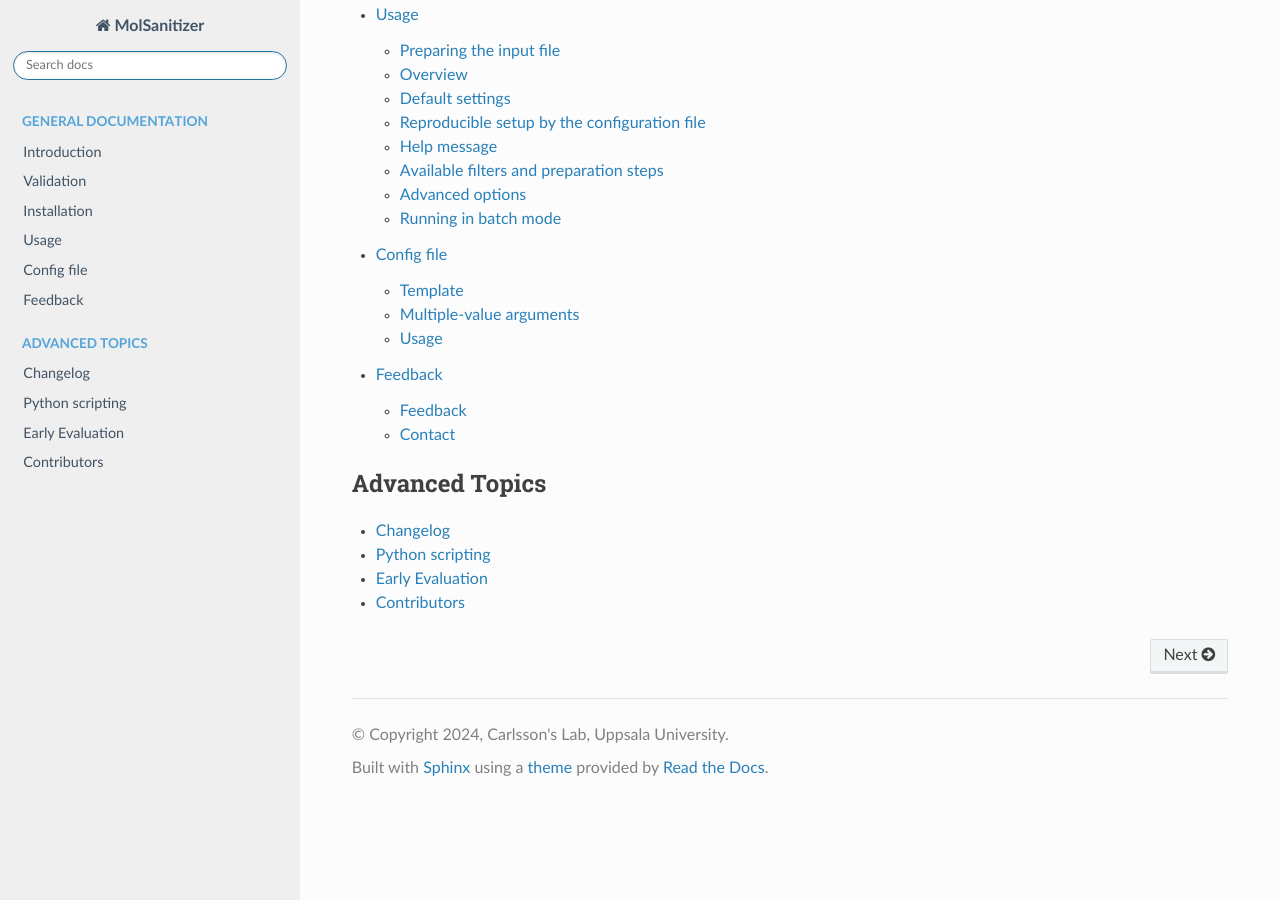
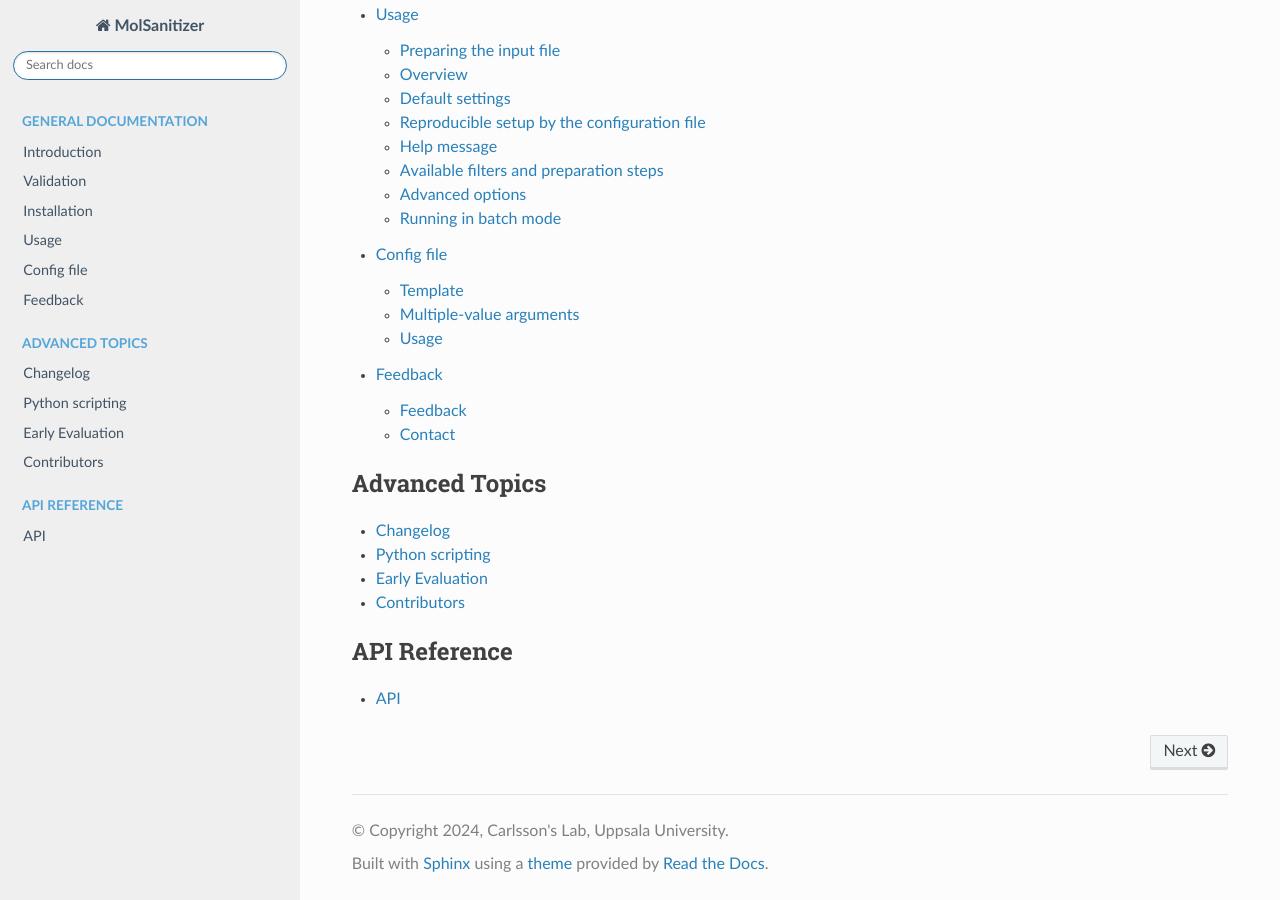
Before and after one commit to Carlssonlab/MolSanitizer, a Sphinx documentation site: the page built from docs/source/index.rst, in a window 1280 px wide and 900 px high, scrolled down 1037 px. Built offline with Sphinx 7.4.7 and the Read the Docs theme 3.1.0, drawn with Linux system fonts in a browser that asks for light colours.

Commit message:
Added API references to important classes

```diff
--- a/docs/source/index.rst
+++ b/docs/source/index.rst
@@ -36,3 +36,9 @@ Contents
    python
    evaluation
    contributors
+
+.. toctree::
+   :maxdepth: 1
+   :caption: API Reference
+
+   api
```
